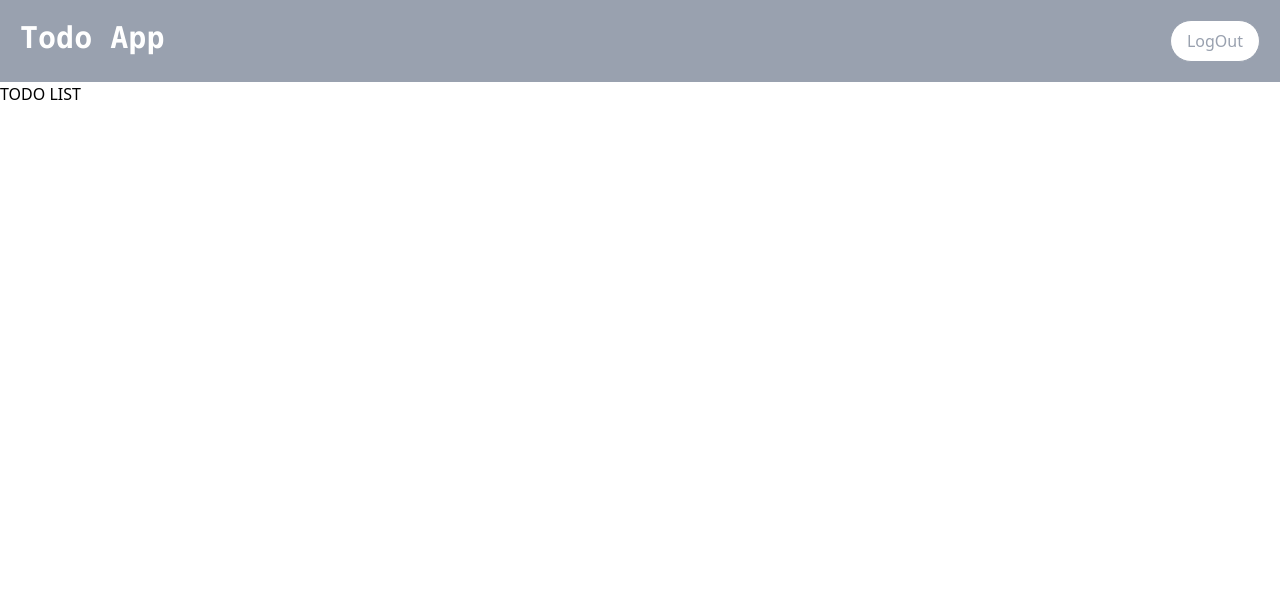
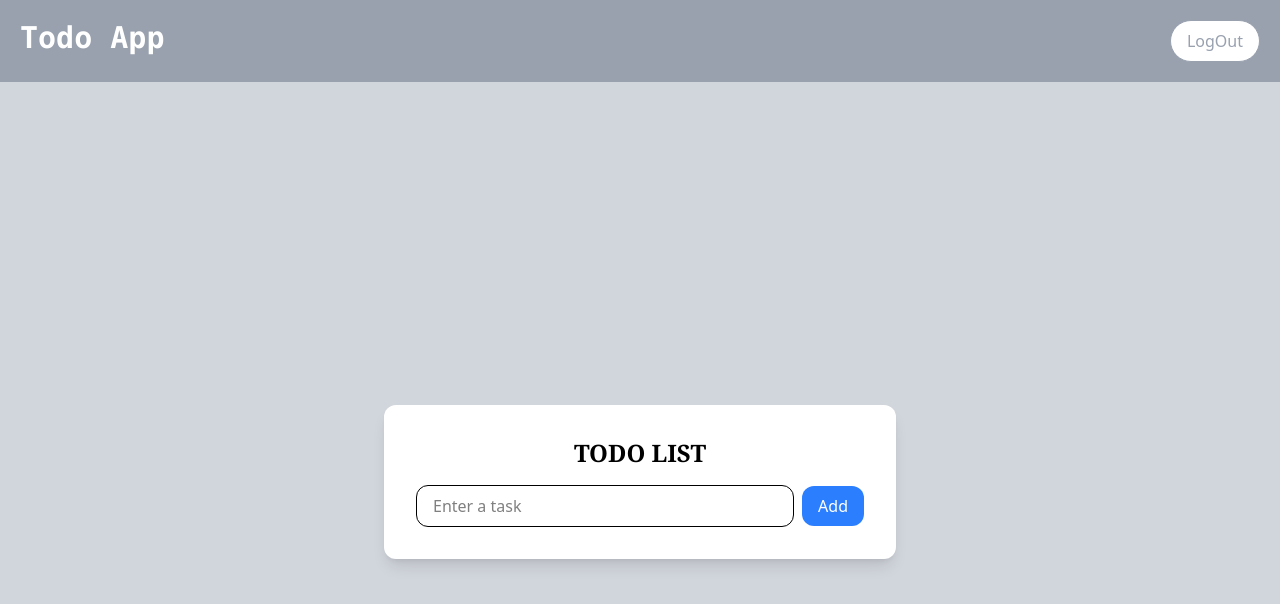
Before and after one commit to Ahnaf-Hamid/todo-app-mern, a React (Vite) app in the folder frontend/: page /todo-app in a window 1280 px wide. Shown: the top 604 px of the page. Built offline with nearby package versions, Linux system fonts and the light colour scheme.

Commit message:
todo frontend completed

```diff
--- a/frontend/src/pages/Todo.jsx
+++ b/frontend/src/pages/Todo.jsx
@@ -2,7 +2,18 @@ import React from 'react'
 
 const Todo = () => {
   return (
-    <div>TODO LIST</div>
+    <div className='bg-gray-300 flex justify-center items-center min-h-screen'>
+      <div className='bg-white shadow-lg rounded-xl w-lg p-8 flex flex-col gap-4 mx-2'>
+        <h1 className='text-center text-2xl font-semibold font-serif'>TODO LIST</h1>
+
+        <div className='flex items-center gap-2'>
+          <input type="text" className='flex-1 border rounded-xl px-4 py-2 focus:outline-none focus:ring-2 focus:ring-blue-800' placeholder='Enter a task' />
+          <button className='bg-blue-500 text-white px-4 py-2 rounded-xl hover:bg-blue-600 cursor-pointer'>Add</button>
+        </div>
+
+
+      </div>
+    </div>
   )
 }
 
```
